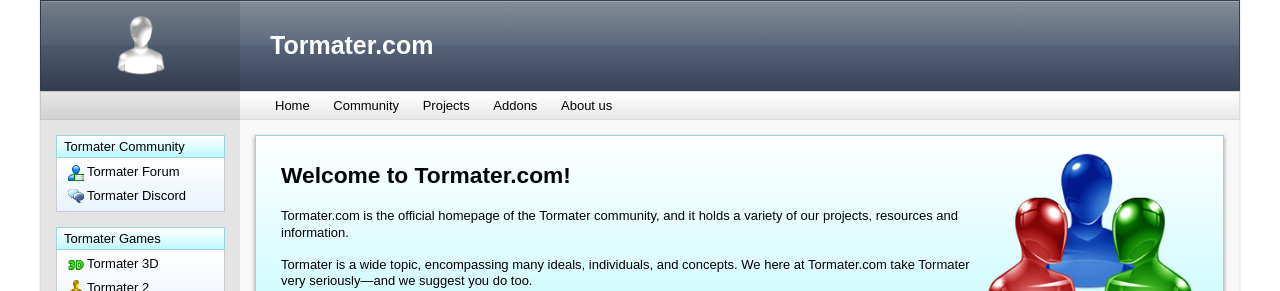
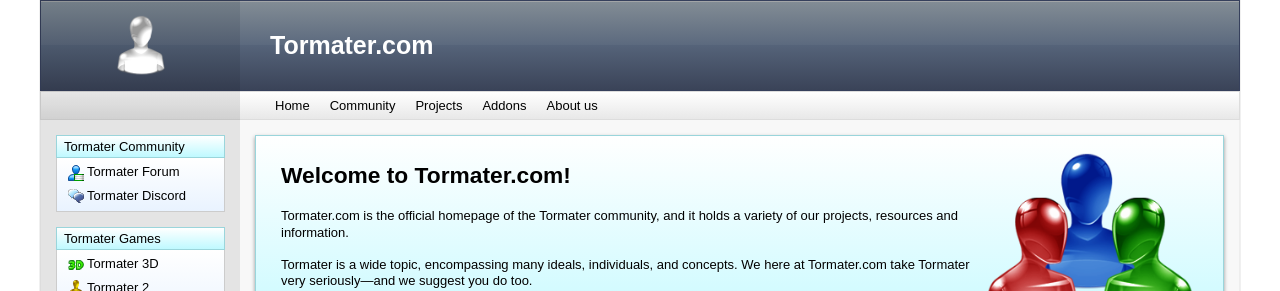
Before and after one commit to tormater/tormater.github.io, a Jekyll site: the page built from index.html, in a window 1280 px wide. Shown: the top 291 px of the page. Built offline with Jekyll 4.4.1, drawn with Linux system fonts in a browser that asks for light colours.

Commit message:
Update default.html

```diff
--- a/_layouts/default.html
+++ b/_layouts/default.html
@@ -27,7 +27,7 @@
 <body>
   <div id="body">
     <div id="sidebar">
-      <div class="header has_logo">&#xfeff;</div>
+      <a href="{{"/" | absolute_url }}"><div class="header has_logo">&#xfeff;</div></a>
       <div class="nav">&#xfeff;</div>
       <div class="lower">
       <b class="link_title"><span class="long">Tormater </span>Community</b>
@@ -54,14 +54,14 @@
       </div>
     </div>
     <div id="content">
-      <div class="header">Tormater.com</div>
-      <div class="nav">
-        <a href="{{"/" | absolute_url }}">Home</a>
-        <a href="http://forum.tormater.com"><span class="long">Community</span><span class="short">Forum</span></a>
-        <a href="{{"/projects" | absolute_url }}">Projects</a>
-        <a href="{{"/addons" | absolute_url }}">Addons</a>
-        <a href="{{"/about" | absolute_url }}">About us</a>
-      </div>
+      <div class="header"><a href="{{"/" | absolute_url }}">Tormater.com</a></div>
+      <div class="nav"><!--
+        --><a href="{{"/" | absolute_url }}">Home</a><!--
+        --><a href="http://forum.tormater.com"><span class="long">Community</span><span class="short">Forum</span></a><!--
+        --><a href="{{"/projects" | absolute_url }}">Projects</a><!--
+        --><a href="{{"/addons" | absolute_url }}">Addons</a><!--
+        --><a href="{{"/about" | absolute_url }}">About us</a><!--
+      --></div>
       <div class="lower">
         {{ content }}
       </div>
```
